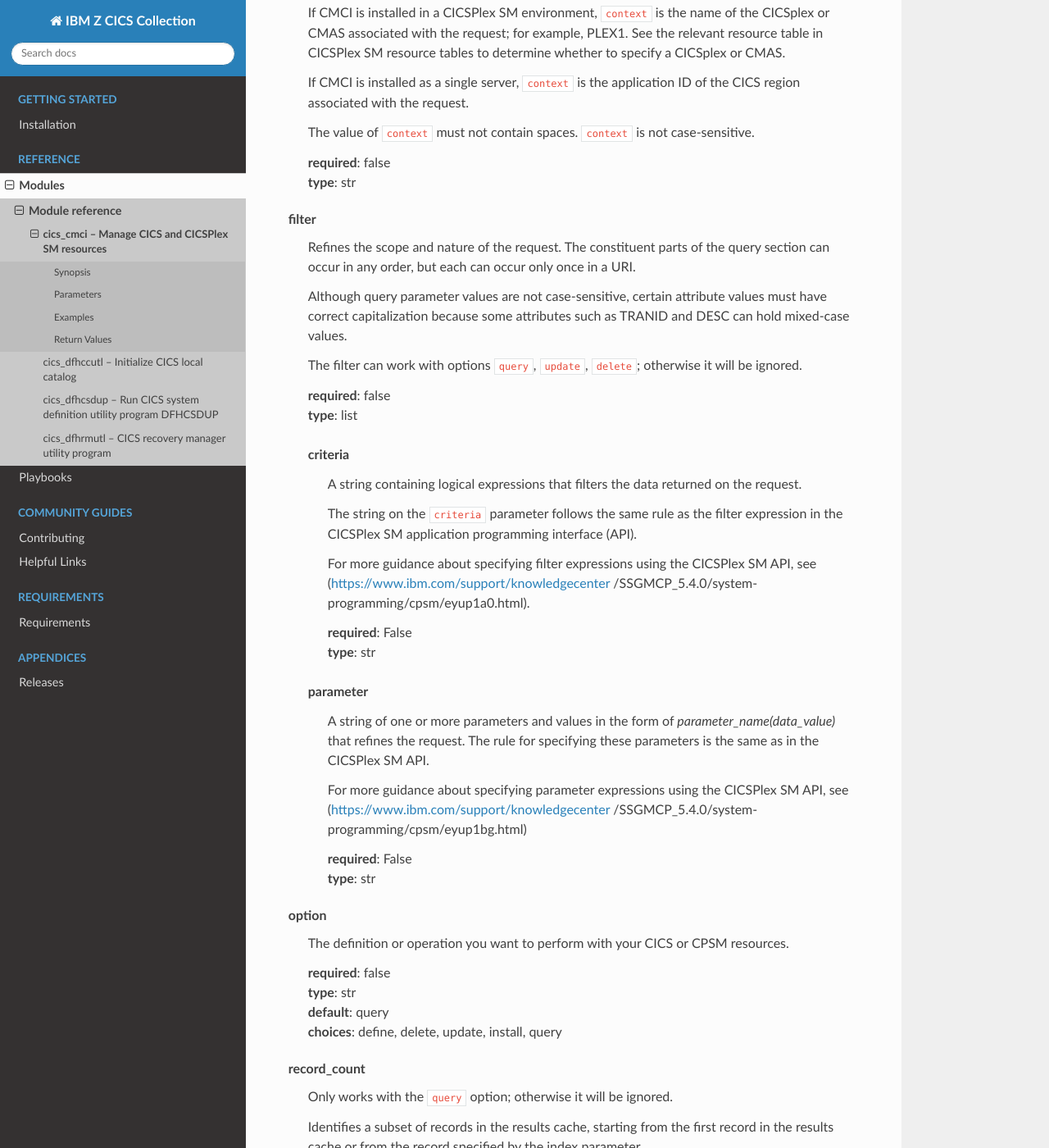
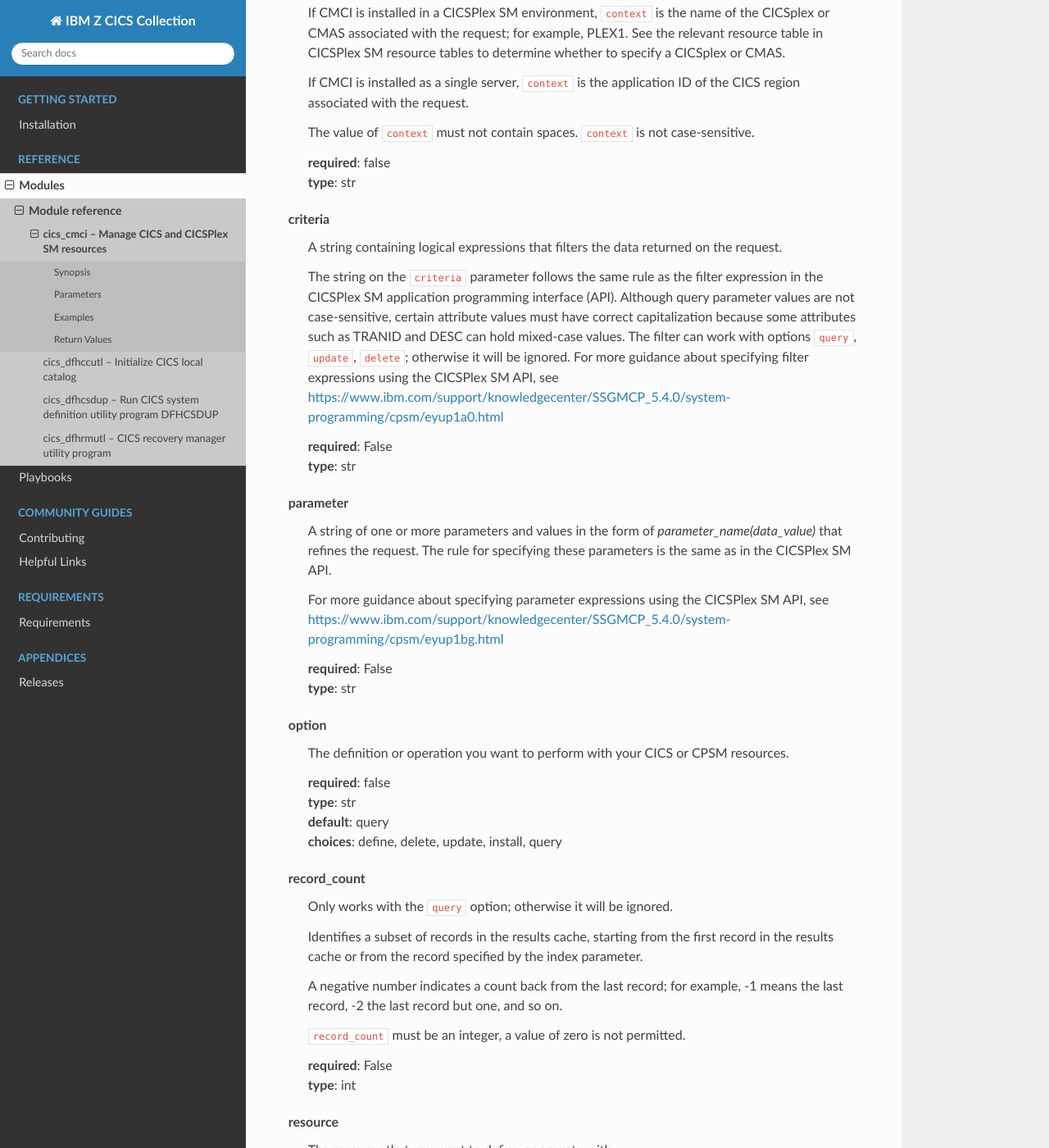
Before and after one commit to ansible-collections/ibm_zos_cics, a Sphinx documentation site: the page built from docs/source/modules/cics_cmci.rst, in a window 1280 px wide and 1400 px high, scrolled down 1595 px. Shown: the whole window at 82% size. Built offline with Sphinx 7.4.7 and the Read the Docs theme 2.0.0, drawn with Linux system fonts in a browser that asks for light colours.

Commit message:
Update samples
Signed-off-by: Stew Francis <stewartfrancis@uk.ibm.com>

```diff
--- a/docs/source/modules/cics_cmci.rst
+++ b/docs/source/modules/cics_cmci.rst
@@ -100,41 +100,28 @@ context
   | **type**: str
 
 
+criteria
+  A string containing logical expressions that filters the data returned on the request.
 
-filter
-  Refines the scope and nature of the request. The constituent parts of the query section can occur in any order, but each can occur only once in a URI.
-
+  The string on the ``criteria`` parameter follows the same rule as the filter expression in the CICSPlex SM application programming interface (API).
   Although query parameter values are not case-sensitive, certain attribute values must have correct capitalization because some attributes such as TRANID and DESC can hold mixed-case values.
-
   The filter can work with options ``query``, ``update``, ``delete``; otherwise it will be ignored.
+  For more guidance about specifying filter expressions using the CICSPlex SM API, see https://www.ibm.com/support/knowledgecenter/SSGMCP_5.4.0/system-programming/cpsm/eyup1a0.html
 
 
-  | **required**: false
-  | **type**: list
+  | **required**: False
+  | **type**: str
 
 
 
-  criteria
-    A string containing logical expressions that filters the data returned on the request.
+parameter
+  A string of one or more parameters and values in the form of `parameter_name(data_value)` that refines the request. The rule for specifying these parameters is the same as in the CICSPlex SM API.
 
-    The string on the ``criteria`` parameter follows the same rule as the filter expression in the CICSPlex SM application programming interface (API).
-
-    For more guidance about specifying filter expressions using the CICSPlex SM API, see (https://www.ibm.com/support/knowledgecenter /SSGMCP_5.4.0/system-programming/cpsm/eyup1a0.html).
+  For more guidance about specifying parameter expressions using the CICSPlex SM API, see https://www.ibm.com/support/knowledgecenter/SSGMCP_5.4.0/system-programming/cpsm/eyup1bg.html
 
 
-    | **required**: False
-    | **type**: str
-
-
-
-  parameter
-    A string of one or more parameters and values in the form of `parameter_name(data_value)` that refines the request. The rule for specifying these parameters is the same as in the CICSPlex SM API.
-
-    For more guidance about specifying parameter expressions using the CICSPlex SM API, see (https://www.ibm.com/support/knowledgecenter /SSGMCP_5.4.0/system-programming/cpsm/eyup1bg.html)
-
-
-    | **required**: False
-    | **type**: str
+  | **required**: False
+  | **type**: str
 
 
 
```
Also changed, not shown: 4 other files.
